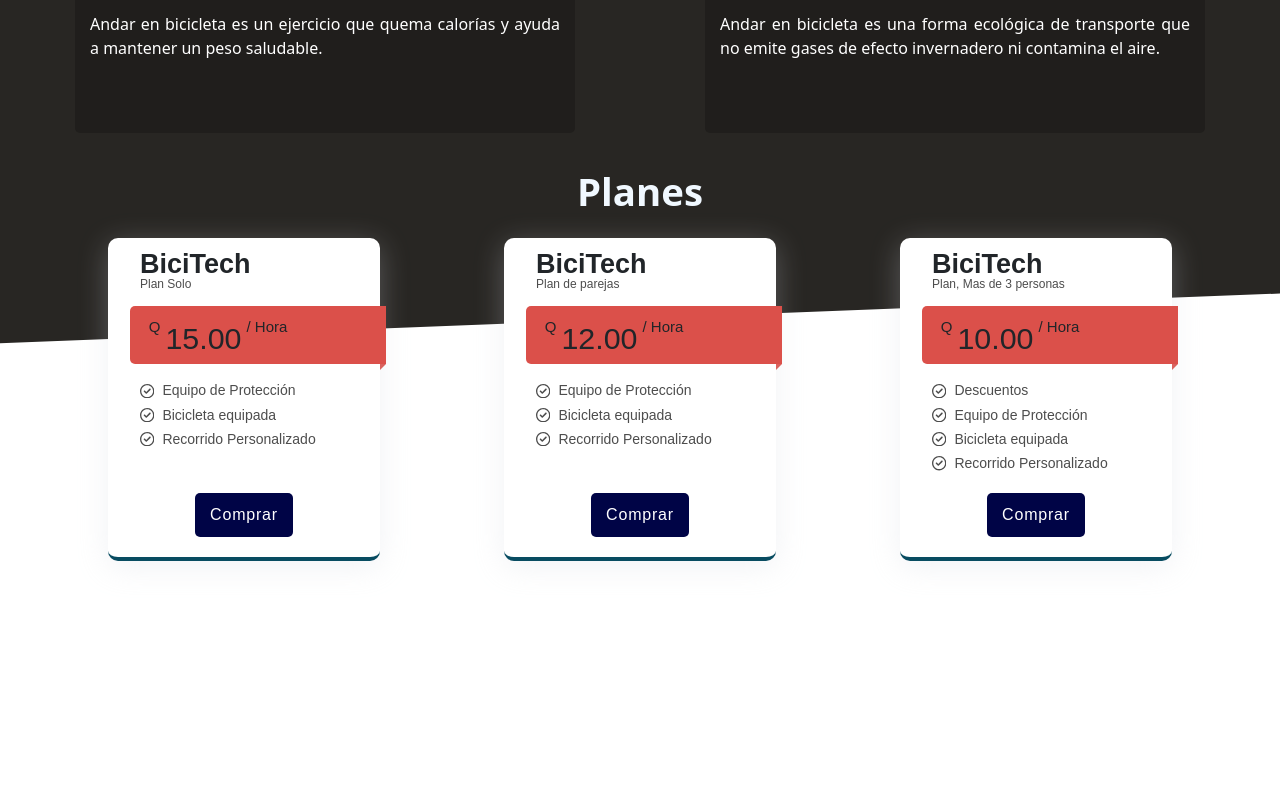
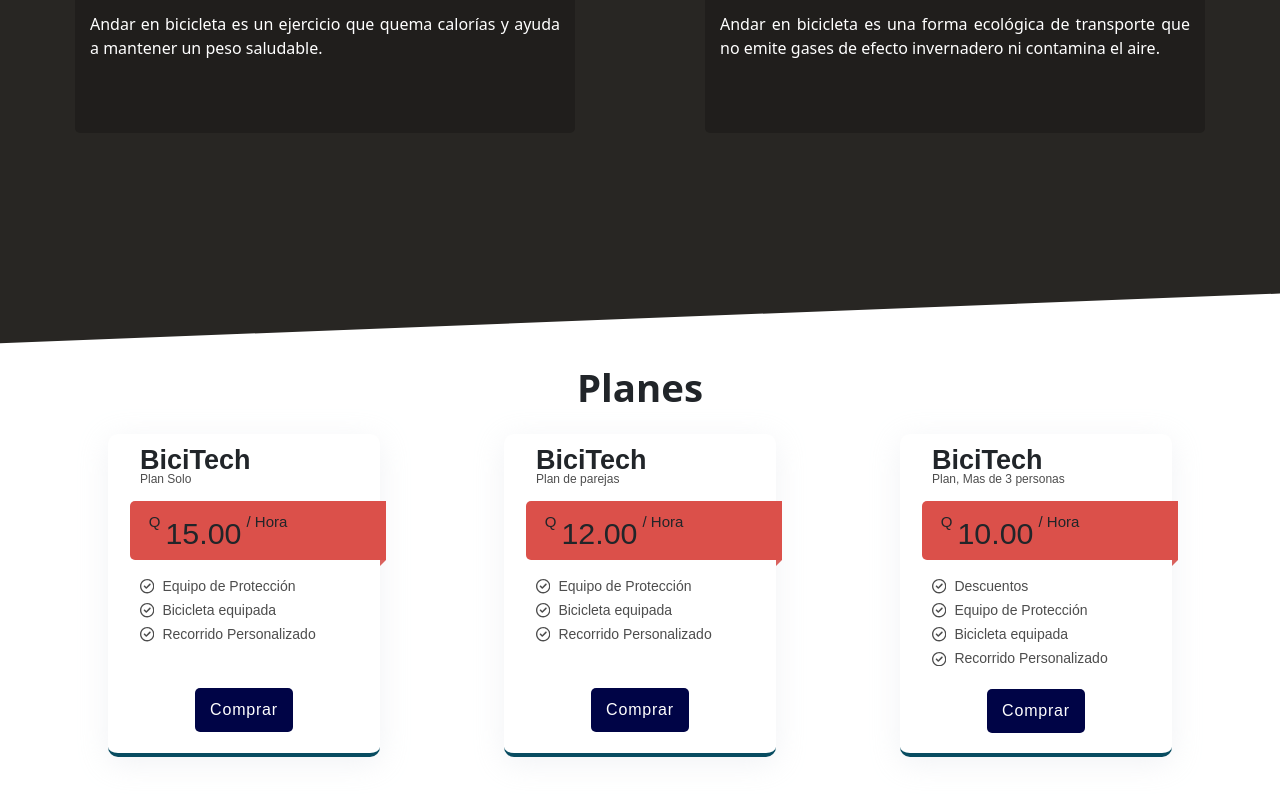
Before and after one commit to axelh-dev/Proyecto-Emprededores, a plain HTML site: page index.html in a window 1280 px wide. Shown: the part 1258-2053 px from the top of the page. Drawn offline with nearby package versions, Linux system fonts and the light colour scheme.

Commit message:
Terminada la seccion de planes

```diff
--- a/css/index.css
+++ b/css/index.css
@@ -19,8 +19,7 @@ a:hover {
 }
 
 
-.sec-home,
-.sec-plans-first {
+.sec-home {
     background-image: url(../assets/img/fondo-home.svg);
     background-repeat: no-repeat;
     background-size: cover;
@@ -36,6 +35,11 @@ a:hover {
     background-position: center center;
     width: 100%;
     min-height: 100vh;
+}
+
+.cards-container {
+    width: 100%;
+    height: auto;
 }
 
 .sec-beneficts {
@@ -227,3 +231,17 @@ a:hover {
     width: .9rem;
     fill: currentColor;
 }
+
+
+.product-detail--title2 h2 {
+    font-size: 2.4rem;
+    font-weight: bold;
+    color: #212529;
+}
+
+
+@media (max-width: 859px) {
+    .product-detail--title2 h2 {
+        color: white;
+    }
+}
--- a/index.html
+++ b/index.html
@@ -152,11 +152,11 @@
                 </article>
             </section>
         </section>
-        <section class="sec-plans-first d-flex flex-column align-items-center" id="sec-plans">
-            <div class="product-detail--title d-flex  flex-column justify-content-center">
-                <h2 style="color: aliceblue;">Planes</h2>
+        <section class="sec-plans-first d-flex flex-column align-items-center justify-content-center" id="sec-plans">
+            <div class="product-detail--title2 d-flex  flex-column justify-content-center">
+                <h2>Planes</h2>
             </div>
-            <div class="d-flex flex-wrap justify-content-evenly" style="width: 100%;">
+            <div class="cards-container d-flex flex-wrap justify-content-evenly" style="width: 100%;">
                 <div class="plan-card m-3">
                     <h2>BiciTech<span>Plan Solo</span></h2>
                     <div class="etiquet-price">
```
Lines whose indentation alone changed are shown as unchanged.
